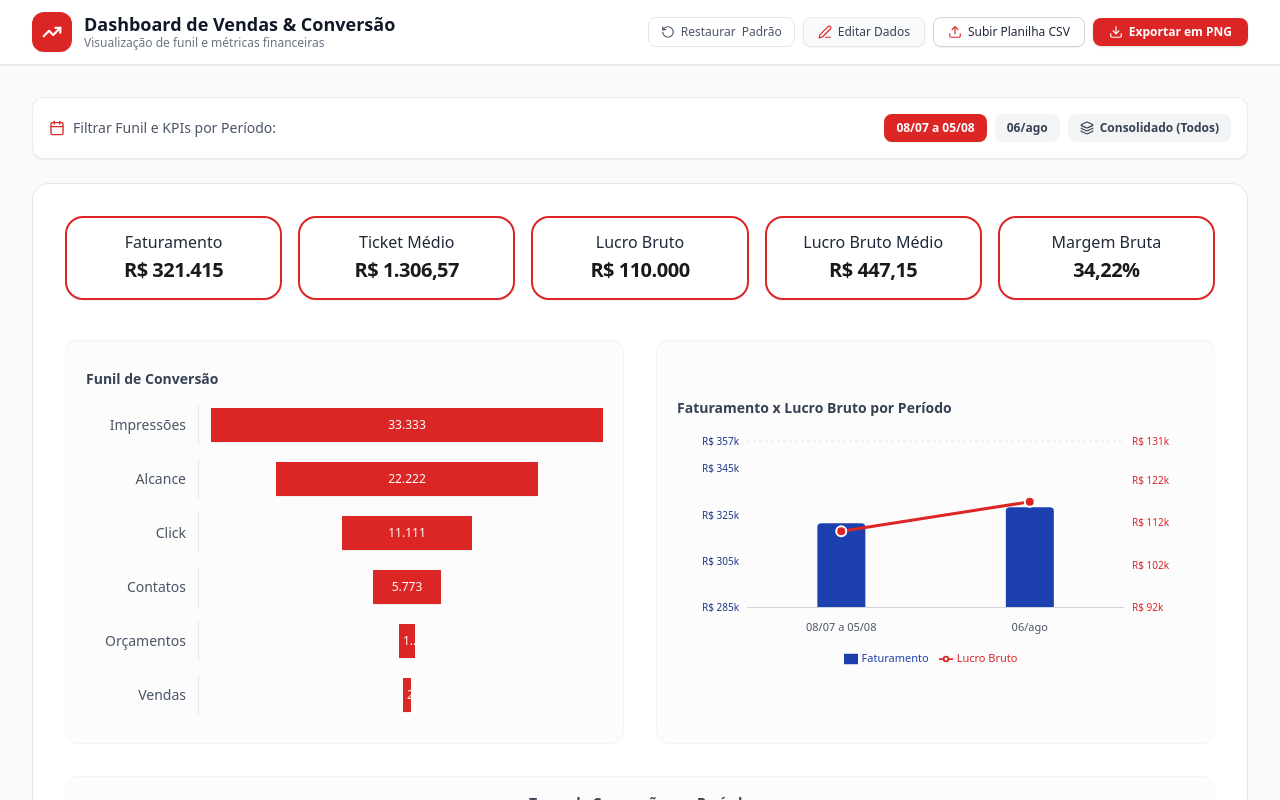
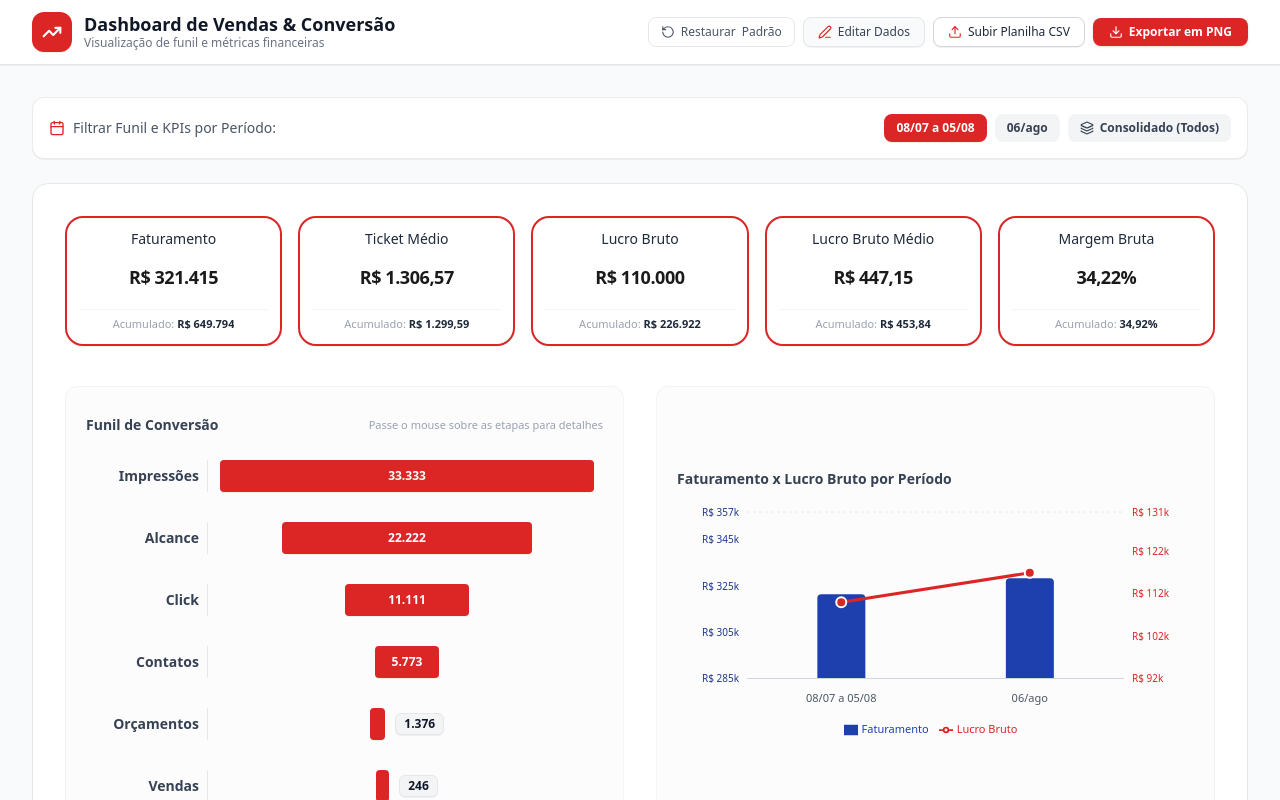
Before and after one commit to dpaschoalsm/Dashboard-DPaschoal, a React (Vite) app: page / in a window 1280 px wide. Shown: the top 800 px of the page. Built offline with nearby package versions, Linux system fonts and the light colour scheme.

Commit message:
feat: enhance dashboard metrics and funnel visualization
- Implement accumulated totals and variation calculations
- Update MetricCard to display trends and accumulated values
- Add interactive hover state and conversion details to FunnelChart

```diff
--- a/src/App.tsx
+++ b/src/App.tsx
@@ -39,6 +39,22 @@ export default function App() {
   let currentLucroBrutoMedio = 0;
   let currentMargemBruta = 0;
 
+  // Calculate overall accumulated totals across ALL days/periods
+  const totalAccFaturamento = periods.reduce((acc, p) => acc + p.faturamento, 0);
+  const totalAccLucroBruto = periods.reduce((acc, p) => acc + p.lucroBruto, 0);
+  const totalAccVendas = periods.reduce((acc, p) => acc + p.vendas, 0);
+  const totalAccTicketMedio = totalAccVendas > 0 ? totalAccFaturamento / totalAccVendas : 0;
+  const totalAccLucroBrutoMedio = totalAccVendas > 0 ? totalAccLucroBruto / totalAccVendas : 0;
+  const totalAccMargemBruta = totalAccFaturamento > 0 ? (totalAccLucroBruto / totalAccFaturamento) * 100 : 0;
+
+  // Variation vs previous period
+  let changeFaturamento: number | null = null;
+  let changeTicketMedio: number | null = null;
+  let changeLucroBruto: number | null = null;
+  let changeLucroBrutoMedio: number | null = null;
+  let changeMargemBruta: number | null = null;
+  let compLabel = 'vs. ant.';
+
   if (isConsolidated) {
     currentImpressoes = periods.reduce((acc, p) => acc + p.impressoes, 0);
     currentAlcance = periods.reduce((acc, p) => acc + p.alcance, 0);
@@ -46,14 +62,35 @@ export default function App() {
     currentContatos = periods.reduce((acc, p) => acc + p.contatos, 0);
     currentOrcamentos = periods.reduce((acc, p) => acc + p.orcamentos, 0);
     currentVendas = periods.reduce((acc, p) => acc + p.vendas, 0);
-    currentFaturamento = periods.reduce((acc, p) => acc + p.faturamento, 0);
-    currentLucroBruto = periods.reduce((acc, p) => acc + p.lucroBruto, 0);
+    currentFaturamento = totalAccFaturamento;
+    currentLucroBruto = totalAccLucroBruto;
+    currentTicketMedio = totalAccTicketMedio;
+    currentLucroBrutoMedio = totalAccLucroBrutoMedio;
+    currentMargemBruta = totalAccMargemBruta;
 
-    currentTicketMedio = currentVendas > 0 ? currentFaturamento / currentVendas : 0;
-    currentLucroBrutoMedio = currentVendas > 0 ? currentLucroBruto / currentVendas : 0;
-    currentMargemBruta = currentFaturamento > 0 ? (currentLucroBruto / currentFaturamento) * 100 : 0;
+    // If consolidated and we have at least 2 periods, compare last vs previous period
+    if (periods.length >= 2) {
+      const last = periods[periods.length - 1];
+      const prev = periods[periods.length - 2];
+      compLabel = 'último per.';
+
+      const lastTM = last.ticketMedio ?? (last.vendas > 0 ? last.faturamento / last.vendas : 0);
+      const prevTM = prev.ticketMedio ?? (prev.vendas > 0 ? prev.faturamento / prev.vendas : 0);
+      const lastLBM = last.lucroBrutoMedio ?? (last.vendas > 0 ? last.lucroBruto / last.vendas : 0);
+      const prevLBM = prev.lucroBrutoMedio ?? (prev.vendas > 0 ? prev.lucroBruto / prev.vendas : 0);
+      const lastMB = last.margemBruta ?? (last.faturamento > 0 ? (last.lucroBruto / last.faturamento) * 100 : 0);
+      const prevMB = prev.margemBruta ?? (prev.faturamento > 0 ? (prev.lucroBruto / prev.faturamento) * 100 : 0);
+
+      changeFaturamento = prev.faturamento > 0 ? ((last.faturamento - prev.faturamento) / prev.faturamento) * 100 : 0;
+      changeTicketMedio = prevTM > 0 ? ((lastTM - prevTM) / prevTM) * 100 : 0;
+      changeLucroBruto = prev.lucroBruto > 0 ? ((last.lucroBruto - prev.lucroBruto) / prev.lucroBruto) * 100 : 0;
+      changeLucroBrutoMedio = prevLBM > 0 ? ((lastLBM - prevLBM) / prevLBM) * 100 : 0;
+      changeMargemBruta = prevMB > 0 ? ((lastMB - prevMB) / prevMB) * 100 : 0;
+    }
   } else {
-    const activePeriod = periods.find((p) => p.id === selectedPeriodId) || periods[0];
+    const activeIdx = periods.findIndex((p) => p.id === selectedPeriodId);
+    const activePeriod = activeIdx >= 0 ? periods[activeIdx] : periods[0];
+
     currentImpressoes = activePeriod.impressoes;
     currentAlcance = activePeriod.alcance;
     currentClick = activePeriod.click;
@@ -66,6 +103,19 @@ export default function App() {
     currentTicketMedio = activePeriod.ticketMedio ?? (currentVendas > 0 ? currentFaturamento / currentVendas : 0);
     currentLucroBrutoMedio = activePeriod.lucroBrutoMedio ?? (currentVendas > 0 ? currentLucroBruto / currentVendas : 0);
     currentMargemBruta = activePeriod.margemBruta ?? (currentFaturamento > 0 ? (currentLucroBruto / currentFaturamento) * 100 : 0);
+
+    if (activeIdx > 0) {
+      const prevPeriod = periods[activeIdx - 1];
+      const prevTM = prevPeriod.ticketMedio ?? (prevPeriod.vendas > 0 ? prevPeriod.faturamento / prevPeriod.vendas : 0);
+      const prevLBM = prevPeriod.lucroBrutoMedio ?? (prevPeriod.vendas > 0 ? prevPeriod.lucroBruto / prevPeriod.vendas : 0);
+      const prevMB = prevPeriod.margemBruta ?? (prevPeriod.faturamento > 0 ? (prevPeriod.lucroBruto / prevPeriod.faturamento) * 100 : 0);
+
+      changeFaturamento = prevPeriod.faturamento > 0 ? ((currentFaturamento - prevPeriod.faturamento) / prevPeriod.faturamento) * 100 : 0;
+      changeTicketMedio = prevTM > 0 ? ((currentTicketMedio - prevTM) / prevTM) * 100 : 0;
+      changeLucroBruto = prevPeriod.lucroBruto > 0 ? ((currentLucroBruto - prevPeriod.lucroBruto) / prevPeriod.lucroBruto) * 100 : 0;
+      changeLucroBrutoMedio = prevLBM > 0 ? ((currentLucroBrutoMedio - prevLBM) / prevLBM) * 100 : 0;
+      changeMargemBruta = prevMB > 0 ? ((currentMargemBruta - prevMB) / prevMB) * 100 : 0;
+    }
   }
 
   return (
@@ -126,22 +176,37 @@ export default function App() {
             <MetricCard
               label="Faturamento"
               value={formatCurrency(currentFaturamento)}
+              accumulatedValue={formatCurrency(totalAccFaturamento)}
+              changePercent={changeFaturamento}
+              comparisonLabel={compLabel}
             />
             <MetricCard
               label="Ticket Médio"
               value={formatCurrency(currentTicketMedio)}
+              accumulatedValue={formatCurrency(totalAccTicketMedio)}
+              changePercent={changeTicketMedio}
+              comparisonLabel={compLabel}
             />
             <MetricCard
               label="Lucro Bruto"
               value={formatCurrency(currentLucroBruto)}
+              accumulatedValue={formatCurrency(totalAccLucroBruto)}
+              changePercent={changeLucroBruto}
+              comparisonLabel={compLabel}
             />
             <MetricCard
               label="Lucro Bruto Médio"
               value={formatCurrency(currentLucroBrutoMedio)}
+              accumulatedValue={formatCurrency(totalAccLucroBrutoMedio)}
+              changePercent={changeLucroBrutoMedio}
+              comparisonLabel={compLabel}
             />
             <MetricCard
               label="Margem Bruta"
               value={formatPercent(currentMargemBruta)}
+              accumulatedValue={formatPercent(totalAccMargemBruta)}
+              changePercent={changeMargemBruta}
+              comparisonLabel={compLabel}
             />
           </div>
 
--- a/src/components/FunnelChart.tsx
+++ b/src/components/FunnelChart.tsx
@@ -1,5 +1,5 @@
-import React from 'react';
-import { formatNumber } from '../utils/formatters';
+import React, { useState } from 'react';
+import { formatNumber, formatPercent } from '../utils/formatters';
 
 interface FunnelChartProps {
   impressoes: number;
@@ -18,6 +18,8 @@ export const FunnelChart: React.FC<FunnelChartProps> = ({
   orcamentos,
   vendas,
 }) => {
+  const [hoveredIndex, setHoveredIndex] = useState<number | null>(null);
+
   const maxValue = Math.max(impressoes, alcance, click, contatos, orcamentos, vendas, 1);
 
   const stages = [
@@ -30,41 +32,91 @@ export const FunnelChart: React.FC<FunnelChartProps> = ({
   ];
 
   return (
-    <div className="w-full flex flex-col justify-center py-2 h-full">
-      <h3 className="text-sm font-semibold text-gray-700 mb-4 text-center sm:text-left">
-        Funil de Conversão
-      </h3>
-      <div className="flex flex-col space-y-3.5 w-full">
-        {stages.map((stage) => {
-          // Calculate bar width percentage relative to max value
+    <div className="w-full flex flex-col justify-center py-2 h-full relative">
+      <div className="flex items-center justify-between mb-4">
+        <h3 className="text-sm font-semibold text-gray-700">
+          Funil de Conversão
+        </h3>
+        <span className="text-[11px] text-gray-400 font-medium hidden sm:inline-block">
+          Passe o mouse sobre as etapas para detalhes
+        </span>
+      </div>
+
+      <div className="flex flex-col space-y-3 w-full">
+        {stages.map((stage, idx) => {
+          // Calculate percentage relative to max value (Impressões)
           const rawPct = (stage.count / maxValue) * 100;
-          // Ensure a minimum width (e.g. 2%) so even 0 or 246 is visible as a centered stem
-          const widthPct = Math.max(rawPct, 1.8);
+          // Set a visual minimum width so even small numbers are visible as a centered funnel bar
+          const visualWidthPct = Math.max(rawPct, 3.5);
+
+          // Calculate conversion rates
+          const pctOfTotal = impressoes > 0 ? (stage.count / impressoes) * 100 : 0;
+          const prevCount = idx > 0 ? stages[idx - 1].count : null;
+          const pctOfPrev = prevCount && prevCount > 0 ? (stage.count / prevCount) * 100 : null;
+
+          const isHovered = hoveredIndex === idx;
+          const isNarrow = rawPct < 14;
 
           return (
-            <div key={stage.name} className="flex items-center w-full min-h-[38px]">
-              {/* Stage Label on Left */}
-              <div className="w-24 sm:w-28 pr-3 text-right text-xs sm:text-sm font-medium text-gray-600 select-none shrink-0">
+            <div
+              key={stage.name}
+              onMouseEnter={() => setHoveredIndex(idx)}
+              onMouseLeave={() => setHoveredIndex(null)}
+              className={`relative flex items-center w-full min-h-[40px] px-2 py-1 rounded-xl transition-all duration-150 cursor-pointer ${
+                isHovered ? 'bg-red-50/70 border border-red-200/80 shadow-2xs' : 'border border-transparent'
+              }`}
+            >
+              {/* Stage Name on Left */}
+              <div className="w-24 sm:w-28 pr-2 text-right text-xs sm:text-sm font-semibold text-gray-700 select-none shrink-0">
                 {stage.name}
               </div>
 
-              {/* Thin Vertical Guideline */}
-              <div className="w-[1px] h-10 bg-gray-200 mr-3 shrink-0" />
+              {/* Divider line */}
+              <div className="w-[1px] h-8 bg-gray-200 mr-3 shrink-0" />
 
-              {/* Bar Container - Centered Funnel Alignment */}
-              <div className="flex-1 flex justify-center items-center py-0.5 relative">
+              {/* Funnel Bar Container */}
+              <div className="flex-1 flex justify-center items-center relative py-1">
                 <div
-                  className="bg-[#DC2626] transition-all duration-500 rounded-2xs flex items-center justify-center text-white font-medium text-xs py-2 shadow-2xs relative"
+                  className={`transition-all duration-300 rounded-sm flex items-center justify-center font-semibold text-xs py-2 shadow-2xs relative ${
+                    isHovered ? 'bg-[#B91C1C] scale-[1.02]' : 'bg-[#DC2626]'
+                  }`}
                   style={{
-                    width: `${widthPct}%`,
-                    minHeight: '34px',
+                    width: `${visualWidthPct}%`,
+                    minHeight: '32px',
                   }}
                 >
-                  <span className="z-10 px-1 truncate text-[11px] sm:text-xs">
+                  {/* If bar is wide enough, show text inside */}
+                  {!isNarrow && (
+                    <span className="text-white z-10 px-1 truncate text-[11px] sm:text-xs">
+                      {formatNumber(stage.count)}
+                    </span>
+                  )}
+                </div>
+
+                {/* If bar is narrow (like Orçamentos / Vendas), show number on right side of bar */}
+                {isNarrow && (
+                  <span className="ml-2.5 text-xs font-bold text-gray-900 bg-gray-100 px-2 py-0.5 rounded-md border border-gray-200 shrink-0 whitespace-nowrap shadow-2xs">
                     {formatNumber(stage.count)}
                   </span>
+                )}
+              </div>
+
+              {/* Hover Tooltip Popup */}
+              {isHovered && (
+                <div className="absolute left-1/2 -top-16 -translate-x-1/2 z-30 bg-gray-900 text-white p-2.5 rounded-xl shadow-xl text-xs whitespace-nowrap pointer-events-none animate-in fade-in zoom-in-95 duration-150 border border-gray-700">
+                  <div className="font-bold text-red-400 mb-0.5 border-b border-gray-700 pb-1">
+                    {stage.name}: <span className="text-white">{formatNumber(stage.count)}</span>
+                  </div>
+                  <div className="space-y-0.5 text-[11px] text-gray-300">
+                    <div>Total de Impressões: <span className="font-semibold text-white">{formatPercent(pctOfTotal)}</span></div>
+                    {pctOfPrev !== null && (
+                      <div>Etapa Anterior ({stages[idx - 1].name}): <span className="font-semibold text-emerald-400">{formatPercent(pctOfPrev)}</span></div>
+                    )}
+                  </div>
+                  {/* Tooltip arrow */}
+                  <div className="absolute left-1/2 -bottom-1 -translate-x-1/2 w-2 h-2 bg-gray-900 rotate-45 border-r border-b border-gray-700" />
                 </div>
-              </div>
+              )}
             </div>
           );
         })}
--- a/src/components/MetricCard.tsx
+++ b/src/components/MetricCard.tsx
@@ -1,19 +1,65 @@
 import React from 'react';
+import { TrendingUp, TrendingDown, Minus } from 'lucide-react';
 
 interface MetricCardProps {
   label: string;
   value: string;
+  accumulatedValue?: string;
+  changePercent?: number | null;
+  comparisonLabel?: string;
 }
 
-export const MetricCard: React.FC<MetricCardProps> = ({ label, value }) => {
+export const MetricCard: React.FC<MetricCardProps> = ({
+  label,
+  value,
+  accumulatedValue,
+  changePercent,
+  comparisonLabel = 'vs. ant.',
+}) => {
+  const isPositive = changePercent !== undefined && changePercent !== null && changePercent > 0;
+  const isNegative = changePercent !== undefined && changePercent !== null && changePercent < 0;
+
   return (
-    <div className="bg-white border-2 border-[#DC2626] rounded-[18px] py-3.5 px-4 flex flex-col items-center justify-center text-center shadow-xs transition-all hover:shadow-md hover:border-[#B91C1C] flex-1 min-w-[170px]">
-      <span className="text-gray-800 font-normal text-base leading-tight mb-1">
+    <div className="bg-white border-2 border-[#DC2626] rounded-[18px] py-3 px-2.5 sm:px-3 flex flex-col items-center justify-between text-center shadow-xs transition-all hover:shadow-md hover:border-[#B91C1C] flex-1 min-w-[155px] min-h-[130px]">
+      {/* Header Label */}
+      <span className="text-gray-800 font-medium text-xs sm:text-sm leading-tight mb-1">
         {label}
       </span>
-      <span className="text-[#1A1A1A] font-semibold text-lg sm:text-xl tracking-tight">
+
+      {/* Main Value */}
+      <span className="text-[#1A1A1A] font-bold text-base sm:text-lg tracking-tight my-0.5">
         {value}
       </span>
+
+      {/* Bottom Subtext: Total Acumulado & Variação */}
+      <div className="mt-1.5 pt-1.5 border-t border-gray-100 w-full flex flex-col items-center gap-1 text-[10px] sm:text-[11px]">
+        {accumulatedValue && (
+          <div className="text-gray-500 font-medium truncate max-w-full">
+            <span className="text-gray-400">Acumulado:</span>{' '}
+            <span className="font-semibold text-gray-800">{accumulatedValue}</span>
+          </div>
+        )}
+
+        {changePercent !== undefined && changePercent !== null && (
+          <div
+            className={`inline-flex items-center gap-0.5 px-2 py-0.5 rounded-full font-bold text-[10px] ${
+              isPositive
+                ? 'bg-emerald-50 text-emerald-700 border border-emerald-200'
+                : isNegative
+                ? 'bg-rose-50 text-rose-700 border border-rose-200'
+                : 'bg-gray-100 text-gray-600 border border-gray-200'
+            }`}
+          >
+            {isPositive && <TrendingUp className="w-3 h-3 stroke-[2.5]" />}
+            {isNegative && <TrendingDown className="w-3 h-3 stroke-[2.5]" />}
+            {!isPositive && !isNegative && <Minus className="w-3 h-3" />}
+            <span>
+              {isPositive ? '+' : ''}
+              {changePercent.toFixed(2).replace('.', ',')}% {comparisonLabel}
+            </span>
+          </div>
+        )}
+      </div>
     </div>
   );
 };
```
